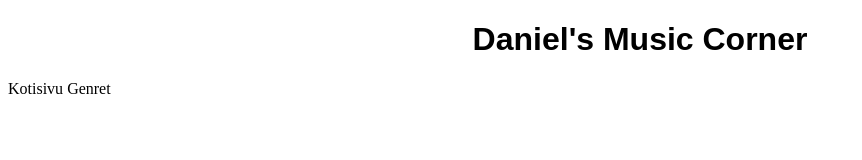
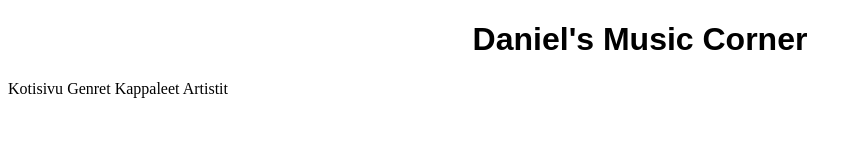
Before and after one commit to Denwell76/denwell76.github.io, a plain HTML site: page index.html in a window 1280 px wide. Shown: the whole page, without its empty margins (0-862 px from the left). Drawn offline with Linux system fonts and the light colour scheme.

Commit message:
Navigaatio

```diff
--- a/index.html
+++ b/index.html
@@ -12,6 +12,8 @@
 
 <class="navigation"><link href="index.html">Kotisivu</class>
 <class="navigation"><link href="Genret.html">Genret</class>
+<class="navigation"><link href="Kappaleet.html">Kappaleet</class>
+<class="navigation"><link href="Artistit.html">Artistit</class>
 
 </body>
 
```
Also changed, not shown: Artistit.html (added), Kappaleet.html (added).
